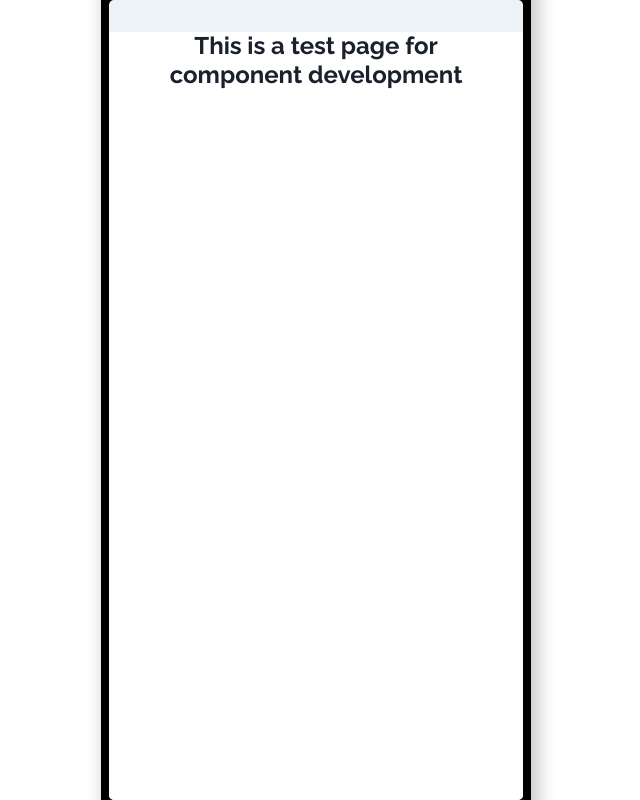
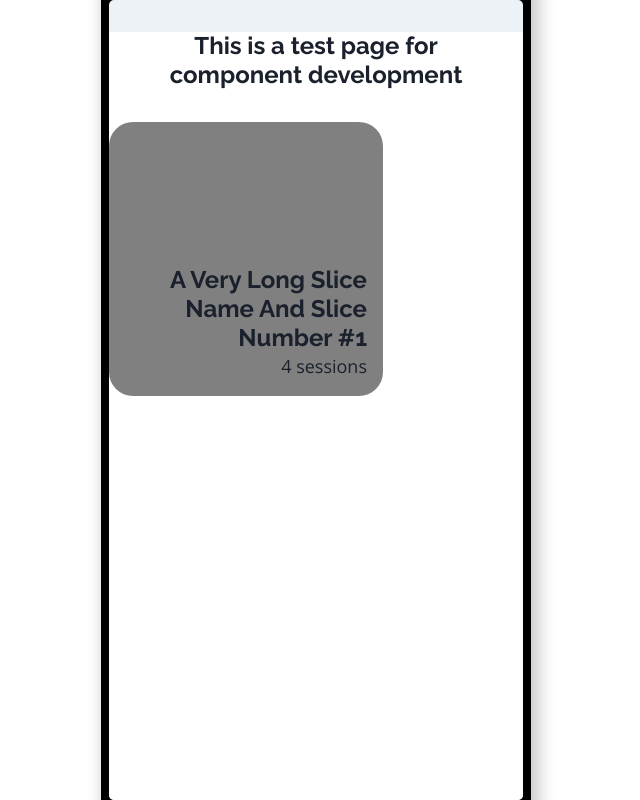
Before and after one commit to mmfallacy/tomato, a React (Vite) app: page /dev in a window 1280 px wide. Shown: the whole page, without its empty margins (324-964 px from the left). Built offline with nearby package versions, Linux system fonts and the light colour scheme.

Commit message:
WIP(Slice): Slice component initial structure

```diff
--- /dev/null
+++ b/src/components/Slice.tsx
@@ -0,0 +1,21 @@
+import { Flex, Heading, Text } from '@chakra-ui/react';
+
+const Slice = () => {
+    return (
+        <Flex
+            bg="gray"
+            boxSize="min(17.125rem,67vw)"
+            borderRadius="1.5rem"
+            p="1rem"
+            flexDir="column-reverse"
+            alignItems="end"
+        >
+            <Text fontSize="lg">4 sessions</Text>
+            <Heading fontSize="2xl" textAlign="right">
+                A Very Long Slice Name And Slice Number #1
+            </Heading>
+        </Flex>
+    );
+};
+
+export default Slice;
--- a/src/routes/ComponentsTestPage/index.tsx
+++ b/src/routes/ComponentsTestPage/index.tsx
@@ -1,3 +1,4 @@
+import Slice from '@/components/Slice';
 import { Box, Heading } from '@chakra-ui/react';
 
 const ComponentsTestPage = () => {
@@ -6,6 +7,7 @@ const ComponentsTestPage = () => {
             <Heading fontSize="2xl" m="2rem auto" w="80%" textAlign="center">
                 This is a test page for component development
             </Heading>
+            <Slice />
         </Box>
     );
 };
```
